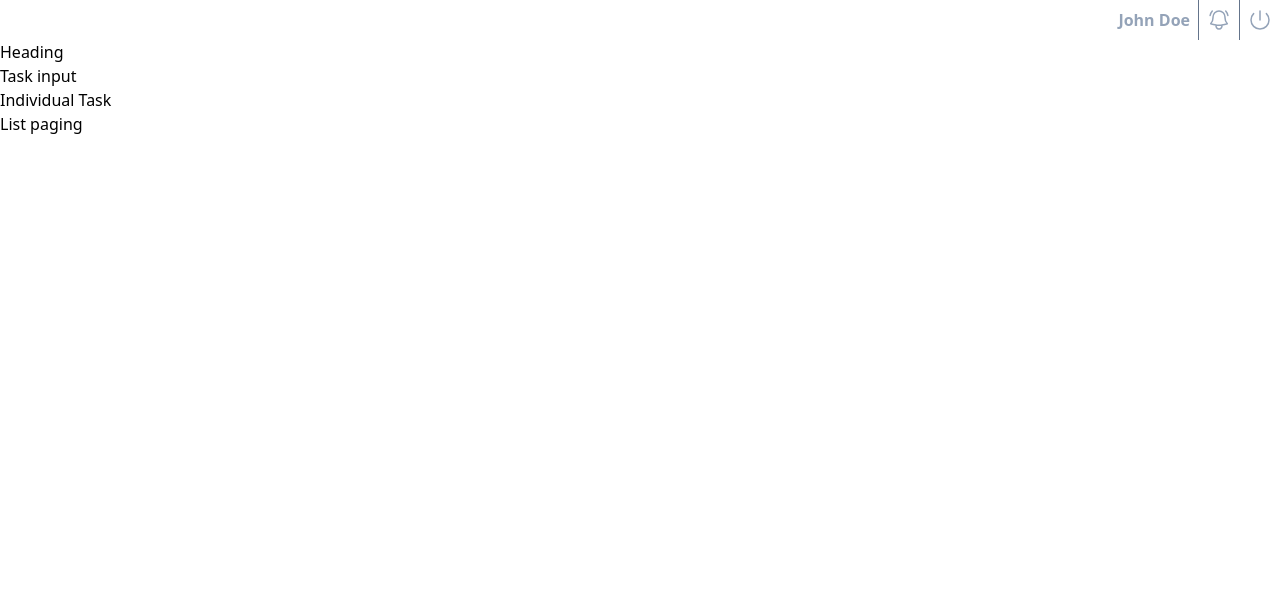
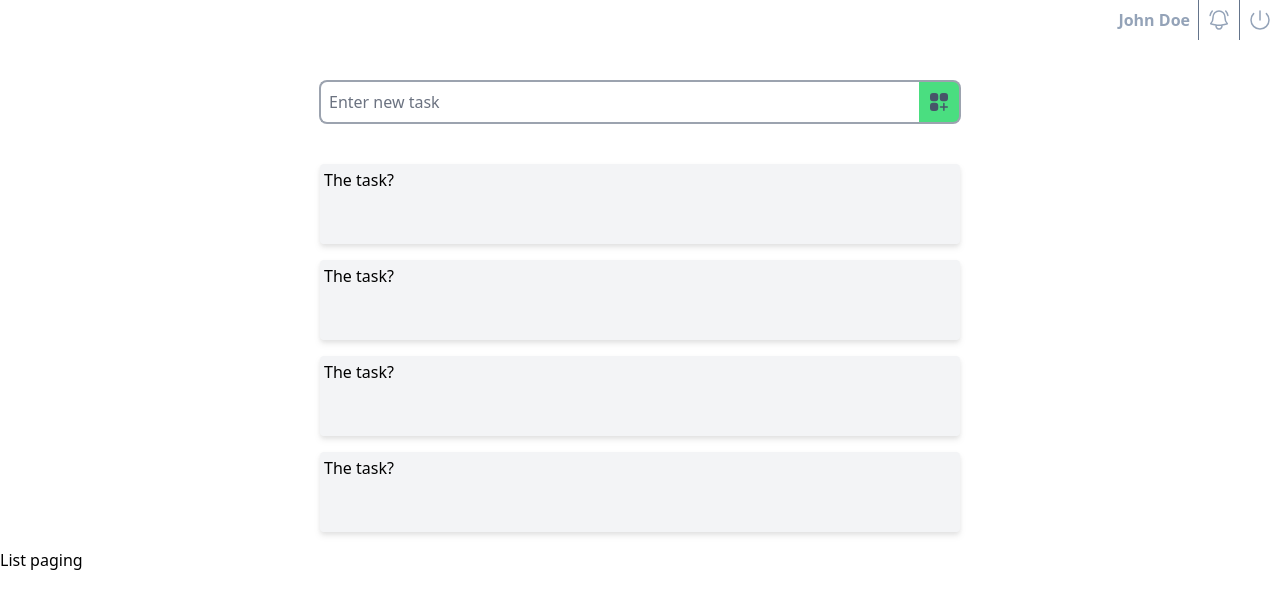
Before and after one commit to seeketh/task-manager-fe, a React (Create React App) app: page / in a window 1280 px wide. Shown: the top 608 px of the page. Built offline with nearby package versions, Linux system fonts and the light colour scheme.

Commit message:
Started working on Task input and listing.

```diff
--- a/public/index.html
+++ b/public/index.html
@@ -7,6 +7,6 @@
     </head>
     <body>
         <noscript>You need to enable Javascript to run this App.</noscript>
-        <div class="app" id="root"></div>
+        <div id="root"></div>
     </body>
 </html>
--- a/src/App.js
+++ b/src/App.js
@@ -1,8 +1,11 @@
+import { useState } from "react";
 import { useDispatch, useSelector } from "react-redux";
 import { AppHeader, AuthBar, TaskInput, TaskList, Auth, Spinner } from "./components/";
 
 // The App
 const App = () => {
+
+    const [tasks, setTasks] = useState([]);
 
     /*const { auth } = useSelector(store => store);
     const dispatch = useDispatch();
@@ -25,7 +28,7 @@ const App = () => {
     return (
         <div className="app-container">
             <AuthBar />
-            <AppHeader />
+            {/*<AppHeader />*/}
             <TaskInput />
             <TaskList />
         </div>
--- a/src/components/Task.js
+++ b/src/components/Task.js
@@ -5,7 +5,11 @@
 const Task = () => {
 
     return (
-        <h4>Individual Task</h4>
+        <div
+            className="sm:w-3/4 lg:w-1/2 bg-gray-100 w-full rounded h-20 p-1 mb-4 drop-shadow-md"
+        >
+            The task?
+        </div>
     );
 }
 
--- a/src/components/TaskInput.js
+++ b/src/components/TaskInput.js
@@ -1,11 +1,35 @@
+import { useState } from "react";
+import { Add } from "../icons/heroIcons/taskInput";
+
 
 // Handles new Task input
+const TaskInput = () => {
+    const [newTask, setNewTask] = useState("");
 
-const TaskInput = () => {
+    const handleInput = (e) => {
+        setNewTask(e.target.value);
+    }
+
+    const handleSubmit = (e) => {
+        e.preventDefault();
+        console.log('we are handling..');
+    }
 
     return (
-
-        <h3>Task input</h3>
+        <div className="flex justify-center items-center p-10">
+            <input
+                type={"text"}
+                className="text-gray-400 border-y-2 border-l-2 border-r-0 border-gray-400 rounded-l-lg p-2 w-5/6 sm:w-3/4 lg:w-1/2 focus:border-gray-500 focus:ring-0"
+                placeholder={"Enter new task"}
+                onChange={handleInput}
+            />
+            <button
+                className="border-y-2 border-r-2 border-l-0 border-gray-400 rounded-r-lg p-2 bg-green-400 hover:bg-green-500 text-slate-600"
+                onClick={handleSubmit}
+            >
+                <Add />
+            </button>
+        </div>
     );
 }
 
--- a/src/components/TaskList.js
+++ b/src/components/TaskList.js
@@ -1,16 +1,22 @@
 // Manages Task listing and paging
 
+import { Fragment } from "react";
 import { Task } from "./Task";
 import { TaskListFooter } from "./TaskListFooter";
 
 const TaskList = () => {
 
     return (
+        <Fragment>
+            <div className="flex flex-col items-center justify-center w-full">
+                <Task />
+                <Task />
+                <Task />
+                <Task />
+            </div>
+            <TaskListFooter />
+        </Fragment>
 
-        <div className="task-list-container">
-            <Task />
-            <TaskListFooter />
-        </div>
 
     );
 }
--- a/src/icons/heroIcons/taskInput.js
+++ b/src/icons/heroIcons/taskInput.js
@@ -5,16 +5,11 @@ export const Add = () => {
     return (
         <svg
             xmlns="http://www.w3.org/2000/svg"
-            fill="none" viewBox="0 0 24 24"
-            strokeWidth={1.5}
-            stroke="currentColor"
+            viewBox="0 0 24 24"
+            fill="currentColor"
             className="w-6 h-6"
         >
-            <path
-                strokeLinecap="round"
-                strokeLinejoin="round"
-                d="M12 9v6m3-3H9m12 0a9 9 0 11-18 0 9 9 0 0118 0z"
-            />
+            <path d="M6 3a3 3 0 00-3 3v2.25a3 3 0 003 3h2.25a3 3 0 003-3V6a3 3 0 00-3-3H6zM15.75 3a3 3 0 00-3 3v2.25a3 3 0 003 3H18a3 3 0 003-3V6a3 3 0 00-3-3h-2.25zM6 12.75a3 3 0 00-3 3V18a3 3 0 003 3h2.25a3 3 0 003-3v-2.25a3 3 0 00-3-3H6zM17.625 13.5a.75.75 0 00-1.5 0v2.625H13.5a.75.75 0 000 1.5h2.625v2.625a.75.75 0 001.5 0v-2.625h2.625a.75.75 0 000-1.5h-2.625V13.5z" />
         </svg>
     );
 }
```
